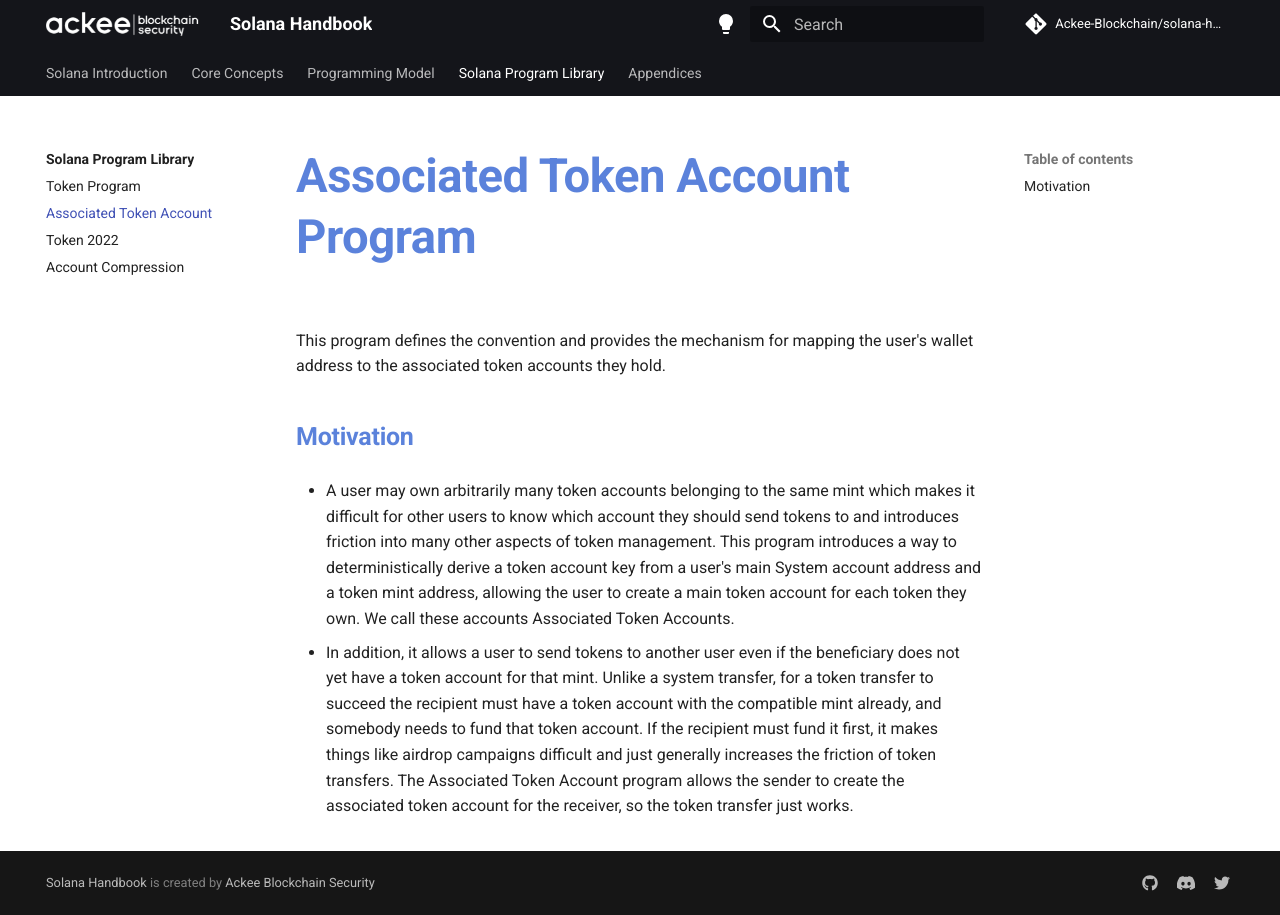
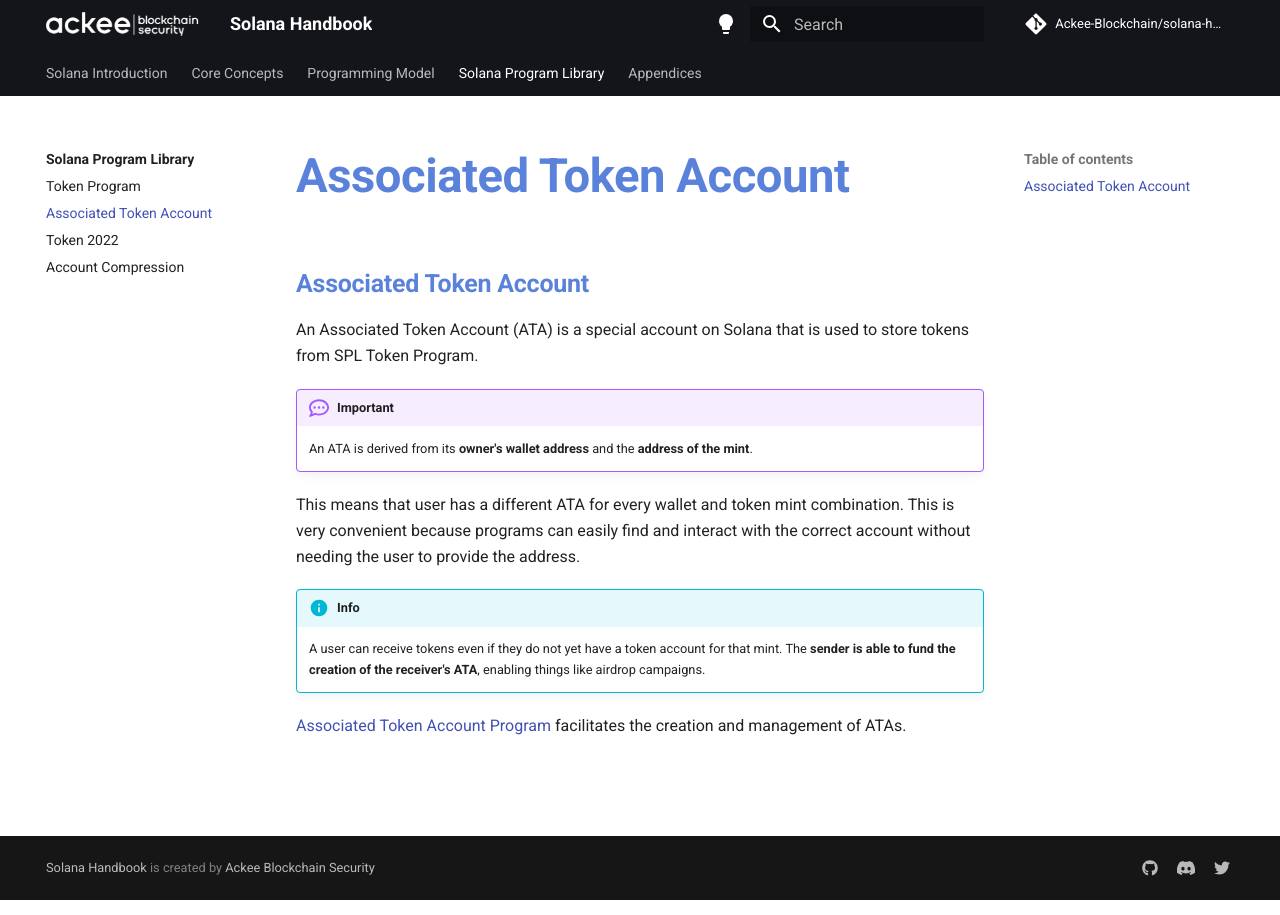
Before and after one commit to vmpyre/solana-handbook, an MkDocs documentation site: the page built from docs/handbook/chapter4/associated-token-account.md, in a window 1280 px wide. Built offline with MkDocs 1.6.1 and Material for MkDocs 9.7.7, drawn with Linux system fonts in a browser that asks for light colours; comment, search, counter and statistics services are not loaded.

Commit message:
update associated token account

```diff
--- a/docs/handbook/chapter4/associated-token-account.md
+++ b/docs/handbook/chapter4/associated-token-account.md
@@ -1,9 +1,15 @@
-# Associated Token Account Program
+## Associated Token Account
 
-This program defines the convention and provides the mechanism for mapping the user's wallet address to the associated token accounts they hold.
+An Associated Token Account (ATA) is a special account on Solana that is used to store tokens from SPL Token Program.
 
-## Motivation
+!!! important
 
-- A user may own arbitrarily many token accounts belonging to the same mint which makes it difficult for other users to know which account they should send tokens to and introduces friction into many other aspects of token management. This program introduces a way to deterministically derive a token account key from a user's main System account address and a token mint address, allowing the user to create a main token account for each token they own. We call these accounts Associated Token Accounts.
+    An ATA is derived from its **owner's wallet address** and the **address of the mint**.
 
-- In addition, it allows a user to send tokens to another user even if the beneficiary does not yet have a token account for that mint. Unlike a system transfer, for a token transfer to succeed the recipient must have a token account with the compatible mint already, and somebody needs to fund that token account. If the recipient must fund it first, it makes things like airdrop campaigns difficult and just generally increases the friction of token transfers. The Associated Token Account program allows the sender to create the associated token account for the receiver, so the token transfer just works.
+This means that user has a different ATA for every wallet and token mint combination. This is very convenient because programs can easily find and interact with the correct account without needing the user to provide the address.
+
+!!! info
+
+    A user can receive tokens even if they do not yet have a token account for that mint. The **sender is able to fund the creation of the receiver's ATA**, enabling things like airdrop campaigns.
+
+[Associated Token Account Program](https://spl.solana.com/associated-token-account) facilitates the creation and management of ATAs.
```
